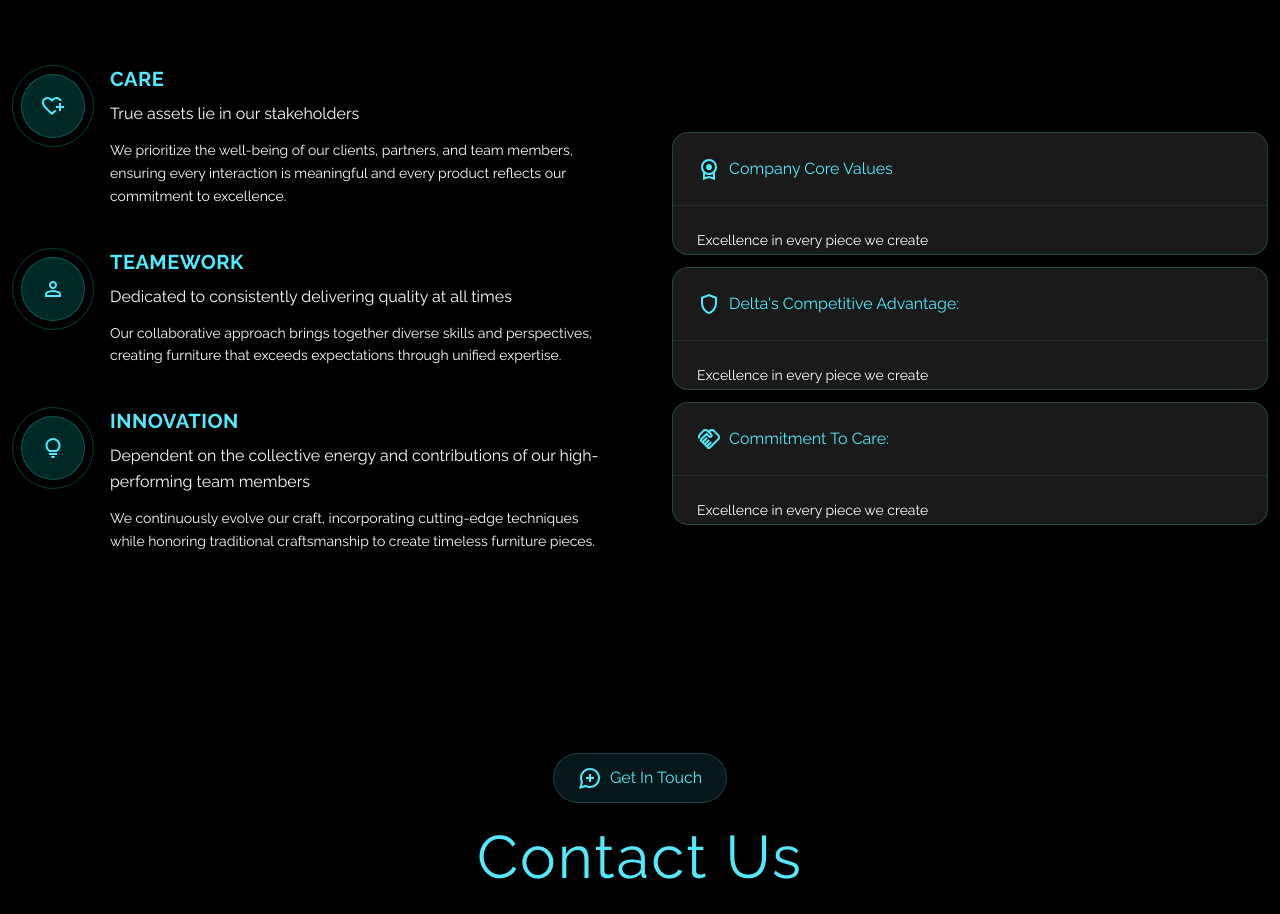
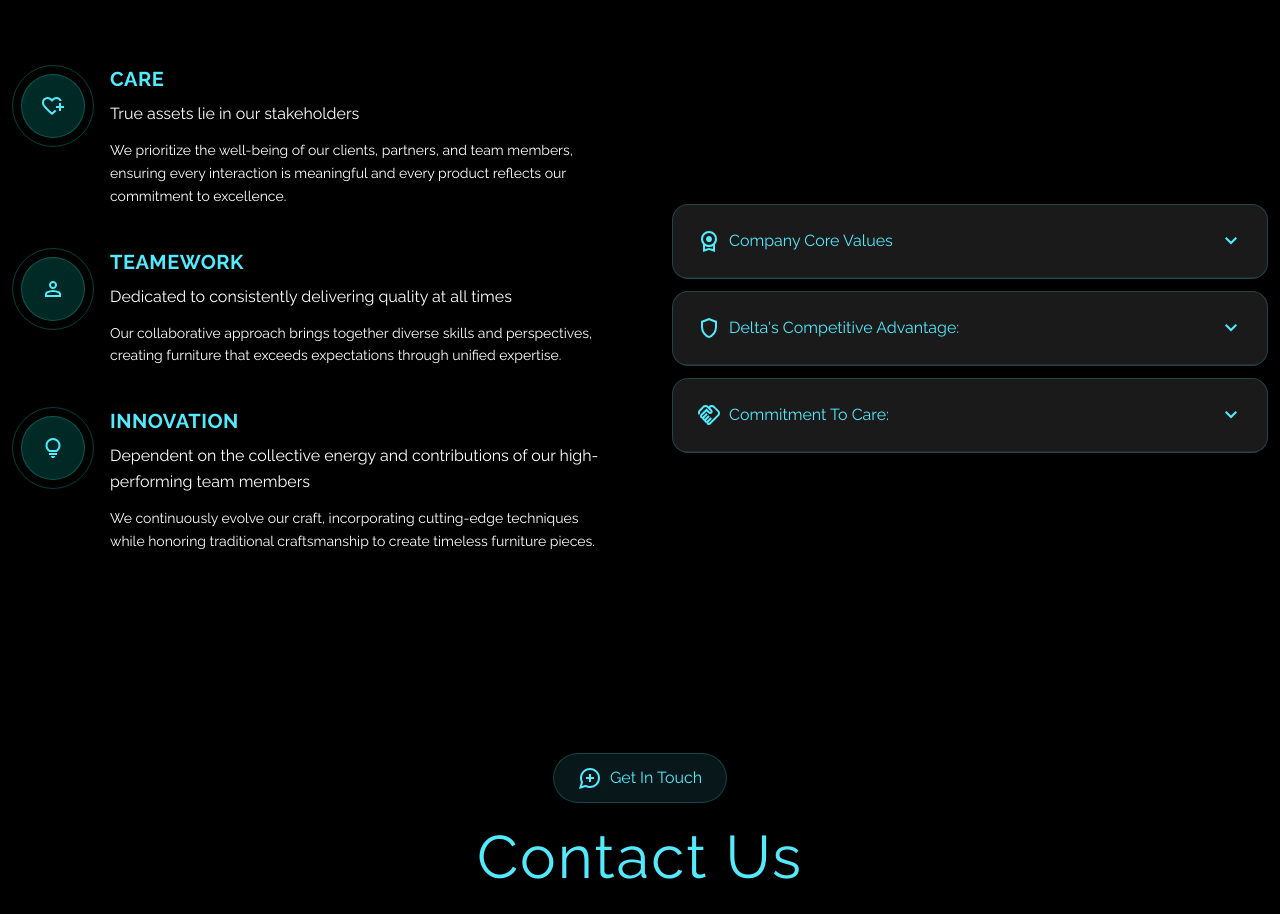
Before and after one commit to Abanoub-Louka94/Delta, a React (Vite) app: page / in a window 1280 px wide. Shown: the part 4780-5694 px from the top of the page. Built offline with nearby package versions, Linux system fonts and the light colour scheme.

Commit message:
adding occordion

```diff
--- a/src/Components/occordion/Occordion.jsx
+++ b/src/Components/occordion/Occordion.jsx
@@ -27,7 +27,7 @@
 
 function OccordionComponent({ data, selected, toggole, index }) {
 	return (
-		<section className="bg-[#1a1a1a] rounded-2xl border border-cyan-300/20 ">
+		<section className="bg-[#1a1a1a] rounded-2xl border border-cyan-300/20 overflow-hidden">
 			<section
 				className="cursor-pointer border-b border-cyan-300/10 flex-between p-4 md:p-6"
 				onClick={() => toggole(index)}
@@ -41,15 +41,17 @@
 					</section>
 				</section>
 				<section
-					className={`${index === selected ? "rotate-180" : "rotate-0"}`}
+					className={`${
+						index === selected ? "rotate-180" : "rotate-0"
+					} my-transition`}
 				>
-					<span></span>
+					<Icon path={data.arrowIcon} color={data.iconColor} />
 				</section>
 			</section>
 			<section
 				className={`${
-					index === selected ? `h-auto` : `h-0`
-				} p-4 md:p-6 my-transition overflow-hidden`}
+					index === selected ? `h-auto py-4 md:py-6` : `max-h-0 py-0`
+				}  my-transition overflow-hidden px-4 md:px-6`}
 			>
 				<ul>
 					{data.list.map((item, index) => (
--- a/src/sections/about/about-js/about.js
+++ b/src/sections/about/about-js/about.js
@@ -48,6 +48,7 @@
 	{
 		icon: "M480-440q-50 0-85-35t-35-85q0-50 35-85t85-35q50 0 85 35t35 85q0 50-35 85t-85 35ZM240-40v-309q-38-42-59-96t-21-115q0-134 93-227t227-93q134 0 227 93t93 227q0 61-21 115t-59 96v309l-240-80-240 80Zm240-280q100 0 170-70t70-170q0-100-70-170t-170-70q-100 0-170 70t-70 170q0 100 70 170t170 70ZM320-159l160-41 160 41v-124q-35 20-75.5 31.5T480-240q-44 0-84.5-11.5T320-283v124Zm160-62Z",
 		iconColor: "#53eafd",
+		arrowIcon: "M480-344 240-584l56-56 184 184 184-184 56 56-240 240Z",
 		title: "company core values",
 		list: [
 			"Excellence in every piece we create",
@@ -60,6 +61,7 @@
 	{
 		icon: "M480-80q-139-35-229.5-159.5T160-516v-244l320-120 320 120v244q0 152-90.5 276.5T480-80Zm0-84q104-33 172-132t68-220v-189l-240-90-240 90v189q0 121 68 220t172 132Zm0-316Z",
 		iconColor: "#53eafd",
+		arrowIcon: "M480-344 240-584l56-56 184 184 184-184 56 56-240 240Z",
 		title: "delta's competitive advantage:",
 		list: [
 			"Excellence in every piece we create",
@@ -72,6 +74,7 @@
 	{
 		icon: "M475-160q4 0 8-2t6-4l328-328q12-12 17.5-27t5.5-30q0-16-5.5-30.5T817-607L647-777q-11-12-25.5-17.5T591-800q-15 0-30 5.5T534-777l-11 11 74 75q15 14 22 32t7 38q0 42-28.5 70.5T527-522q-20 0-38.5-7T456-550l-75-74-175 175q-3 3-4.5 6.5T200-435q0 8 6 14.5t14 6.5q4 0 8-2t6-4l136-136 56 56-135 136q-3 3-4.5 6.5T285-350q0 8 6 14t14 6q4 0 8-2t6-4l136-135 56 56-135 136q-3 2-4.5 6t-1.5 8q0 8 6 14t14 6q4 0 7.5-1.5t6.5-4.5l136-135 56 56-136 136q-3 3-4.5 6.5T454-180q0 8 6.5 14t14.5 6Zm-1 80q-37 0-65.5-24.5T375-166q-34-5-57-28t-28-57q-34-5-56.5-28.5T206-336q-38-5-62-33t-24-66q0-20 7.5-38.5T149-506l232-231 131 131q2 3 6 4.5t8 1.5q9 0 15-5.5t6-14.5q0-4-1.5-8t-4.5-6L398-777q-11-12-25.5-17.5T342-800q-15 0-30 5.5T285-777L144-635q-9 9-15 21t-8 24q-2 12 0 24.5t8 23.5l-58 58q-17-23-25-50.5T40-590q2-28 14-54.5T87-692l141-141q24-23 53.5-35t60.5-12q31 0 60.5 12t52.5 35l11 11 11-11q24-23 53.5-35t60.5-12q31 0 60.5 12t52.5 35l169 169q23 23 35 53t12 61q0 31-12 60.5T873-437L545-110q-14 14-32.5 22T474-80Zm-99-560Z",
 		iconColor: "#53eafd",
+		arrowIcon: "M480-344 240-584l56-56 184 184 184-184 56 56-240 240Z",
 		title: "commitment to care:",
 		list: [
 			"Excellence in every piece we create",
```
